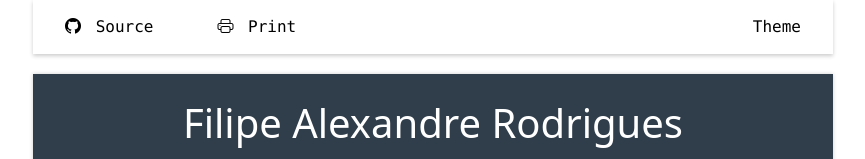
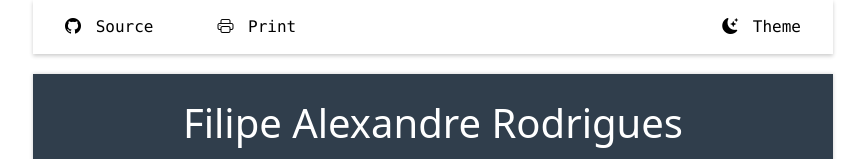
Before and after one commit to Curvu/curvu.github.io, a React (Create React App) app: page / in a window 1280 px wide. Shown: the top 159 px of the page, without its empty margins (207-1072 px from the left). Built offline with nearby package versions, Linux system fonts and the light colour scheme.

Commit message:
added icon for theme

```diff
--- a/src/components/Header/header.js
+++ b/src/components/Header/header.js
@@ -1,20 +1,24 @@
 import Button from '../Button/button';
 import './header.css';
 import 'bootstrap-icons/font/bootstrap-icons.css';
+import { useState } from 'react';
 
 const Header = (props) => {
+  const [darkMode, setDarkMode] = useState(false);
+
   const addDarkMode = () => {
     const body = document.querySelector('body');
     body.classList.toggle('dark');
+    setDarkMode(!darkMode);
   }
 
   return (
     <>
       <div className='Header'>
-        <a className='source-tag' href='hello'><i className='bi bi-github'/> Source</a>
+        <a className='source-tag' href='https://github.com/Curvu/curvu.github.io'><i className='bi bi-github'/> Source</a>
         <Button onClick={() => window.print()} label='Print' icon='bi bi-printer'/>
         <div className='gap' />
-        <Button onClick={addDarkMode} label='Theme' />
+        <Button onClick={addDarkMode} label='Theme' icon={darkMode ? 'bi bi-brightness-high-fill point' : 'bi bi-moon-stars-fill point'}/>
       </div>
     </>
   )
```
